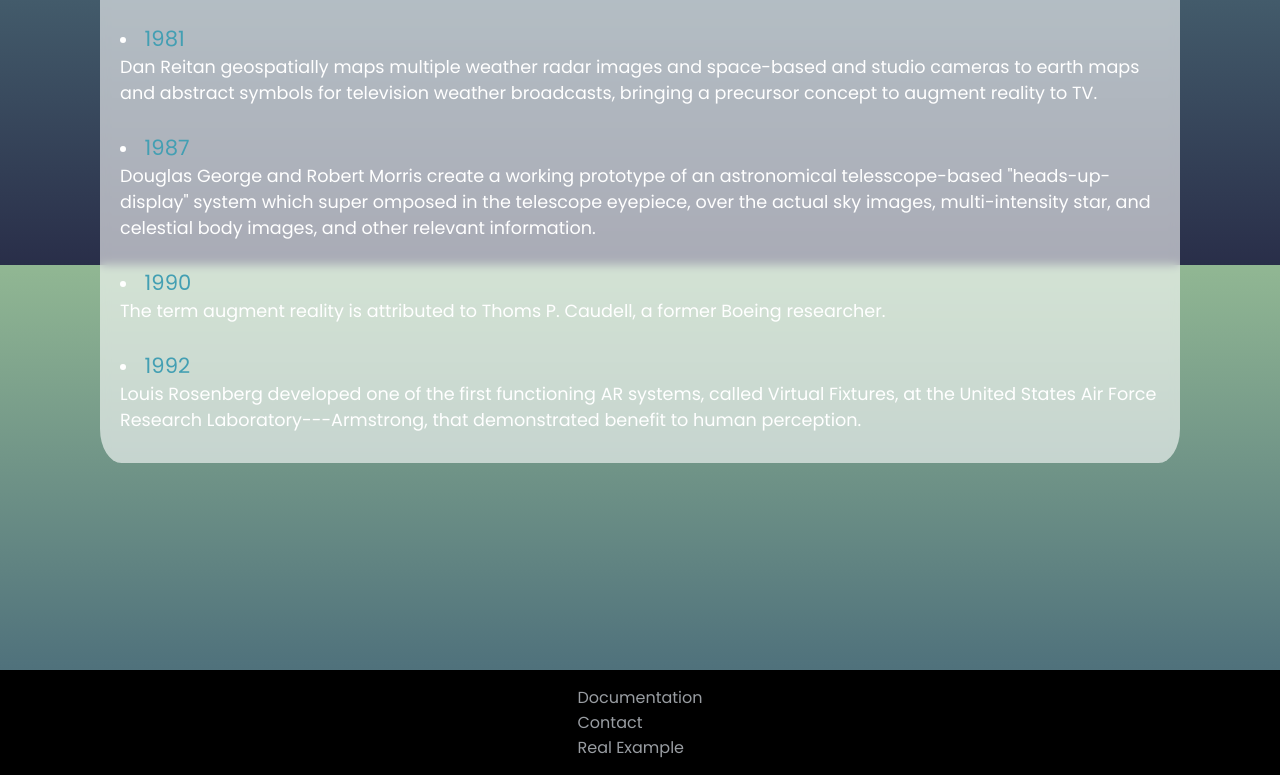
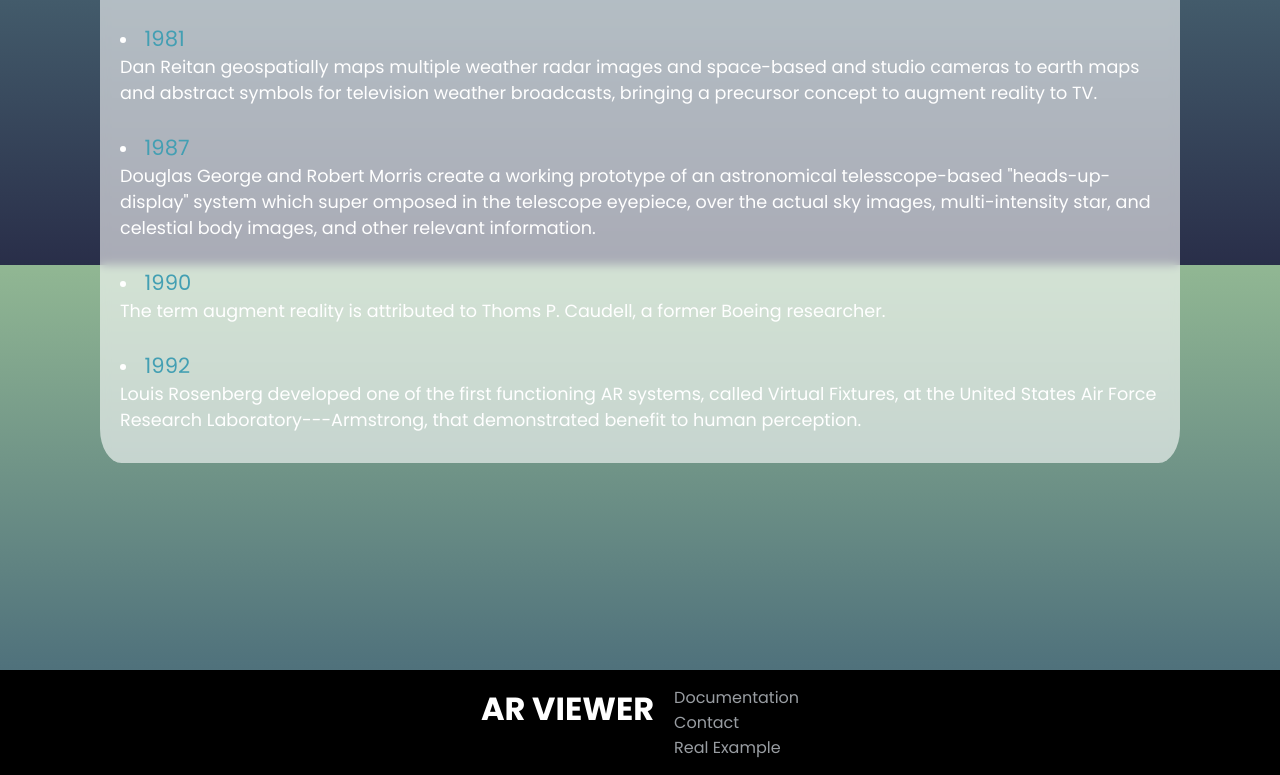
Before and after one commit to Jonas-Pamminger/WMC_ARWebsite, a plain HTML site: page WMC_Project/about.html in a window 1280 px wide. Shown: the part 2135-2910 px from the top of the page. Drawn offline with Linux system fonts and the light colour scheme.

Commit message:
Fixed the Footer of the about  page
Fixed it so it looks the same as the other Pages

```diff
--- a/WMC_Project/about.html
+++ b/WMC_Project/about.html
@@ -114,6 +114,8 @@
     </div>
 </article>
 <article id = "imprint">
+    <div class = "col">
+        <h3>AR VIEWER</h3>
     </div>
     <div>
         <p><a href="#">Documentation</a></p>
```
